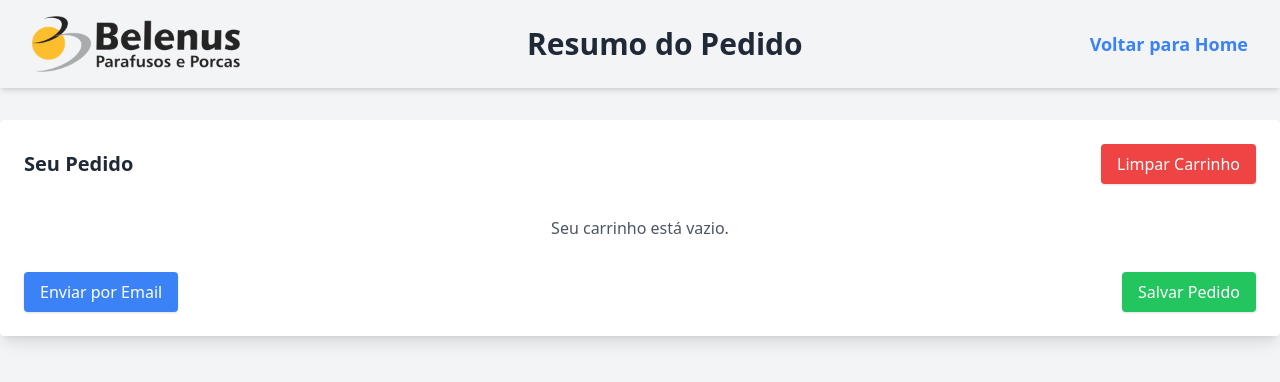
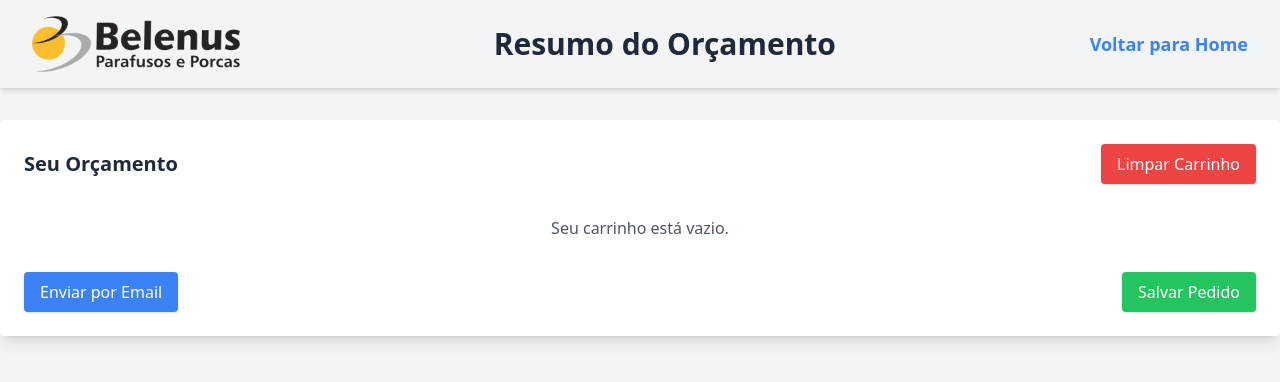
Before and after one commit to masrodrigues/fusofix, a Django app: page /pedido/ in a window 1280 px wide. Shown: the top 382 px of the page. Run offline with Django 4.2, Linux system fonts and the light colour scheme; some libraries are stand-ins or nearby versions.

Commit message:
layout pdf

```diff
--- a/busca/templates/busca/pedido.html
+++ b/busca/templates/busca/pedido.html
@@ -4,7 +4,7 @@
     {% load static %}
     <meta charset="UTF-8">
     <meta name="viewport" content="width=device-width, initial-scale=1.0">
-    <title>Resumo do Pedido</title>
+    <title>Resumo do Orçamento</title>
     <script src="https://cdn.tailwindcss.com"></script>
     <script src="https://cdnjs.cloudflare.com/ajax/libs/jspdf/2.4.0/jspdf.umd.min.js"></script>
 </head>
@@ -15,7 +15,7 @@
             <img src="{% static 'images/logo-belenus.png' %}" alt="Logo Belenus" class="w-auto h-14">
         </div>
         <div class="flex-grow text-center">
-            <h1 class="text-3xl font-bold text-gray-800">Resumo do Pedido</h1>
+            <h1 class="text-3xl font-bold text-gray-800">Resumo do Orçamento</h1>
         </div>
         <div class="pr-8">
             <a href="{% url 'home' %}" class="text-blue-500 hover:underline text-lg font-semibold">
@@ -28,7 +28,7 @@
     <!-- Conteúdo do Pedido -->
     <div class="container mx-auto mt-8 bg-white rounded shadow-lg p-6">
         <div class="flex justify-between items-center mb-4">
-            <h2 class="text-xl font-bold">Seu Pedido</h2>
+            <h2 class="text-xl font-bold">Seu Orçamento</h2>
             <button
                 id="clear-cart"
                 class="bg-red-500 hover:bg-red-600 text-white px-4 py-2 rounded shadow"
@@ -59,7 +59,7 @@
     <!-- Modal para salvar pedido -->
     <div id="save-modal" class="hidden fixed inset-0 bg-black bg-opacity-50 flex items-center justify-center">
         <div class="bg-white rounded-lg p-6 w-1/3">
-            <h3 class="text-lg font-bold mb-4">Salvar Pedido</h3>
+            <h3 class="text-lg font-bold mb-4">Salvar Orçamento</h3>
             <div class="mb-4">
                 <label for="client-name" class="block text-sm font-medium text-gray-700">Nome do Cliente</label>
                 <input
@@ -182,6 +182,14 @@
                 year: "numeric",
             });
 
+            const validityDate = new Date(currentDate);
+            validityDate.setDate(currentDate.getDate() + 15);
+            const formattedValidityDate = validityDate.toLocaleDateString("pt-BR", {
+                day: "2-digit",
+                month: "2-digit",
+                year: "numeric",
+            });
+
             logo.onload = function () {
                 const logoWidth = 40;
                 const logoHeight = (logo.height / logo.width) * logoWidth;
@@ -190,19 +198,38 @@
                 doc.addImage(logo, "PNG", 10, 10, logoWidth, logoHeight);
                 doc.setFont("helvetica", "bold");
                 doc.setFontSize(20);
-                doc.text("Resumo do Pedido", 150, 20, null, null, "right");
+                doc.text("Resumo do Orçamento", 150, 20, null, null, "right");
 
-                // Informações do cliente e data
+                // Nome do Cliente em destaque
+                doc.setFontSize(16);
+                doc.text(`Cliente: ${clientName}`, 10, logoHeight + 20);
+
+                // Informações do pedido alinhadas à esquerda
                 doc.setFont("helvetica", "normal");
-                doc.setFontSize(14);
-                doc.text(`Cliente: ${clientName}`, 10, logoHeight + 20);
-                doc.setFontSize(12);
-                doc.text(`Data do Pedido: ${formattedDate}`, 10, logoHeight + 30);
+                doc.setFontSize(10);
+                const infoStartY = logoHeight + 30; // Posição inicial das informações
+                const lineHeight = 7; // Altura entre as linhas para reduzir espaçamento
+                doc.text(`Data do Pedido: ${formattedDate}`, 10, infoStartY);
+                doc.text(`Validade do Pedido: ${formattedValidityDate}`, 10, infoStartY + lineHeight);
+                doc.text(`Condições de Pagamento: 28DD`, 10, infoStartY + lineHeight * 2);
+
+                // Informações de contato alinhadas à direita
+                const contactStartX = 120;
+                doc.setFont("helvetica", "italic");
+                doc.text("Telefone: (51) 3483.2356", contactStartX, infoStartY);
+                doc.text("Email: fusofix@terra.com.br", contactStartX, infoStartY + lineHeight);
+                doc.text("Endereço: Av. Pres. Getúlio Vargas, 3389", contactStartX, infoStartY + lineHeight * 2);
 
                 // Linha divisória
                 doc.setDrawColor(242, 47, 81);
                 doc.setLineWidth(0.5);
-                doc.line(10, logoHeight + 35, 200, logoHeight + 35);
+                doc.line(10, infoStartY + lineHeight * 3 + 5, 200, infoStartY + lineHeight * 3 + 5);
+
+                // Desconto à vista
+                doc.setFont("helvetica", "bold");
+                doc.setFontSize(12);
+                doc.setTextColor(0, 102, 0); // Verde
+                doc.text("Desconto de 5% para pagamento à vista", 10, infoStartY + lineHeight * 4 + 10);
 
                 // Tabela
                 const headers = [["Nome", "Quantidade", "Valor Total"]];
@@ -213,17 +240,30 @@
                 ]);
 
                 let total = order.reduce((sum, item) => sum + item.total, 0);
+                const discount = total * 0.05; // 5% de desconto
+                const discountedTotal = total - discount;
+
+                // Adicionar totais e desconto à tabela
                 data.push(["", "Total", `R$ ${total.toFixed(2)}`]);
-
+                data.push(["", "Desconto à Vista", `- R$ ${discount.toFixed(2)}`]);
+                data.push(["", "Total com Desconto", `R$ ${discountedTotal.toFixed(2)}`]);
+            // Rodapé com mensagem de agradecimento
+doc.setFont("helvetica", "italic");
+doc.setFontSize(10);
+doc.setTextColor(100);
+doc.text("Obrigado pela preferência - Fusofix 2025", doc.internal.pageSize.width / 2, doc.internal.pageSize.height - 10, { align: "center" });
                 doc.autoTable({
-                    startY: logoHeight + 40,
+                    startY: infoStartY + lineHeight * 5 + 10,
                     head: headers,
                     body: data,
                     theme: "grid",
                     headStyles: { fillColor: [242, 47, 81], textColor: [255, 255, 255], fontSize: 12 },
                     styles: { fontSize: 10, cellPadding: 3 },
                     bodyStyles: (rowIndex, colIndex) => {
-                        if (rowIndex === data.length - 1) return { fontStyle: "bold" };
+                        // Deixar totais em negrito
+                        if (rowIndex >= data.length - 3) {
+                            return { fontStyle: "bold", textColor: [0, 0, 0] };
+                        }
                         return {};
                     },
                     columnStyles: {
@@ -254,10 +294,12 @@
                 }
             };
 
+
             logo.onerror = function () {
                 alert("Erro ao carregar o logo para o PDF.");
             };
         }
+
 
         // Renderizar o pedido ao carregar a página
         document.addEventListener("DOMContentLoaded", renderOrder);
```
